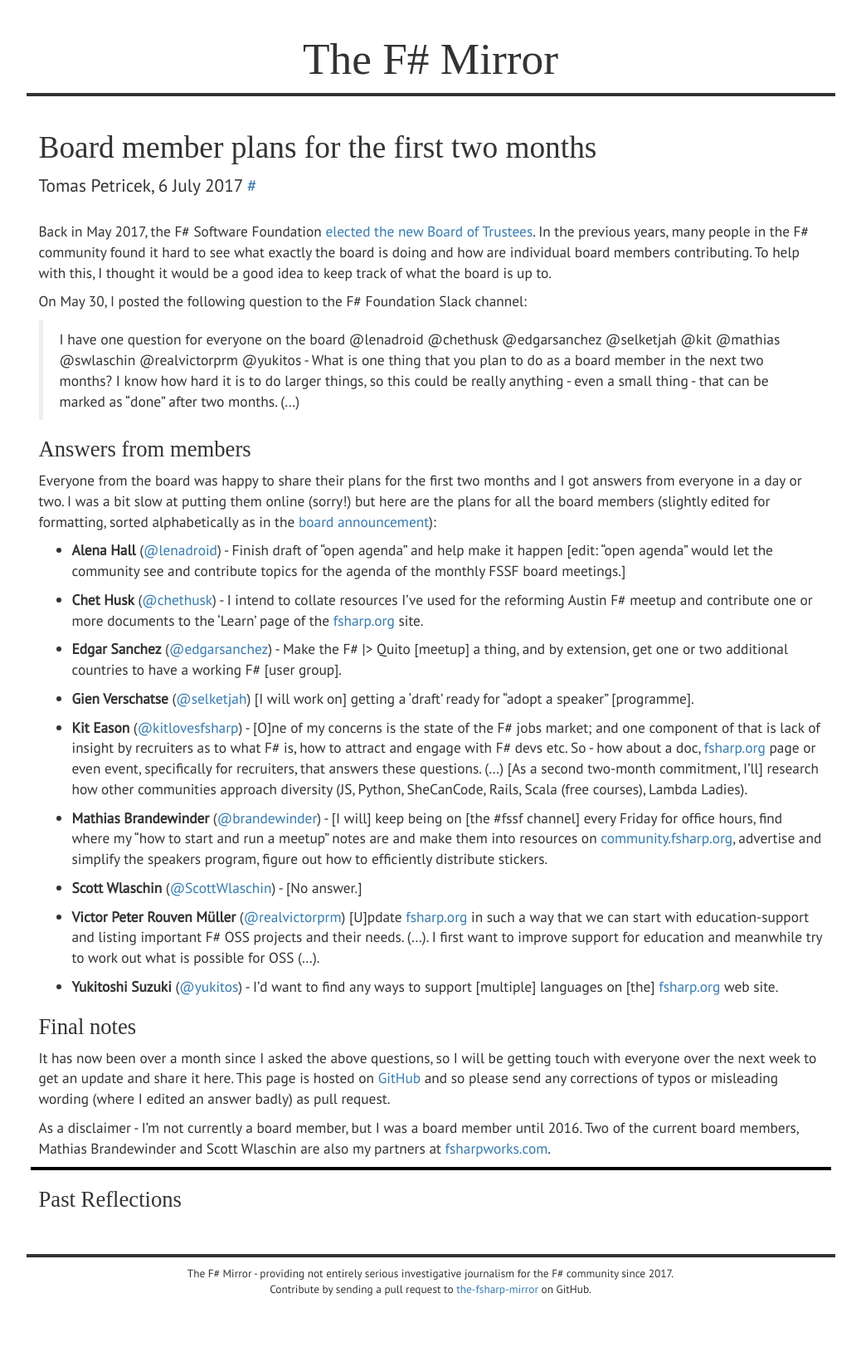
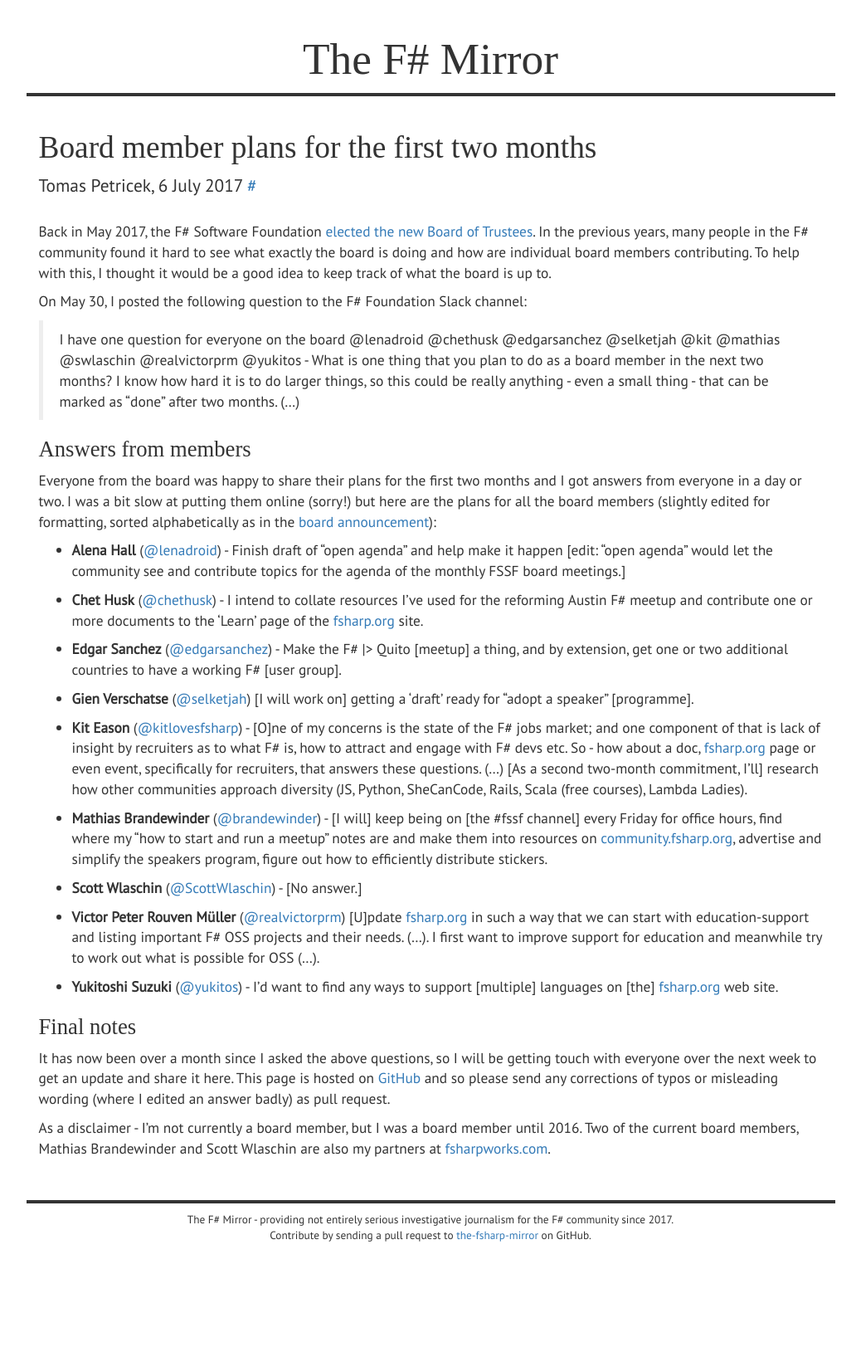
Before and after one commit to the-fsharp-mirror/the-fsharp-mirror.github.io, a Jekyll site: the page built from index.html, in a window 1280 px wide. Shown: the whole page at 83% size, without its empty margins (121-1159 px from the left). Built offline with Jekyll 4.4.1, drawn with Linux system fonts in a browser that asks for light colours; some web fonts are replaced; after the commit the page ends 1558 px from its top, so only the background shows below that.

Commit message:
Fixed size syntax for older posts

```diff
--- a/index.html
+++ b/index.html
@@ -13,7 +13,7 @@
   {% endif %}
 {% endfor %}
 
-{% if site.posts | size > 3 %}
+{% if site.posts.size > 3 %}
   <hr class="older">
   <h2>Past Reflections</h2>
   {% for post in site.posts offset:3 %}
```
